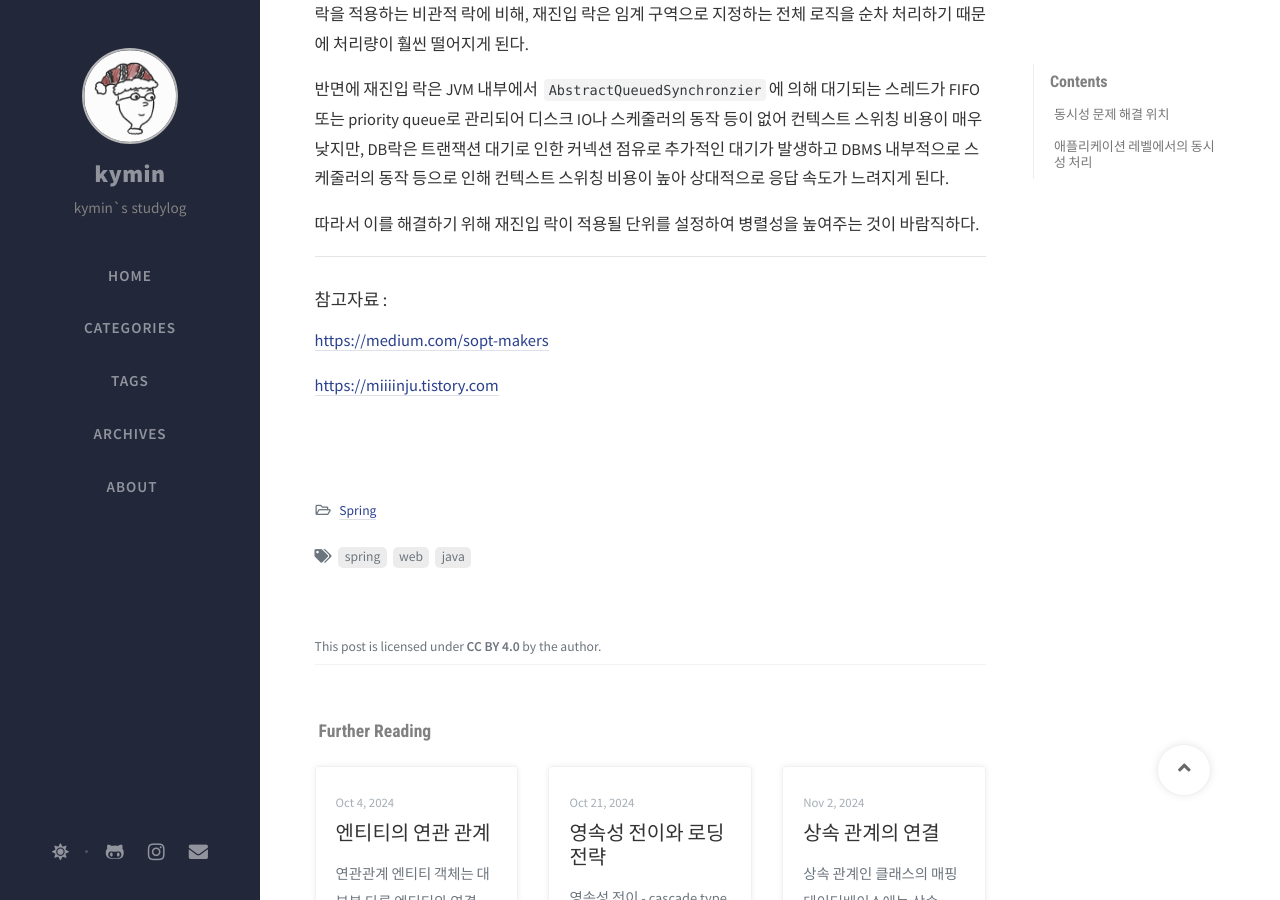
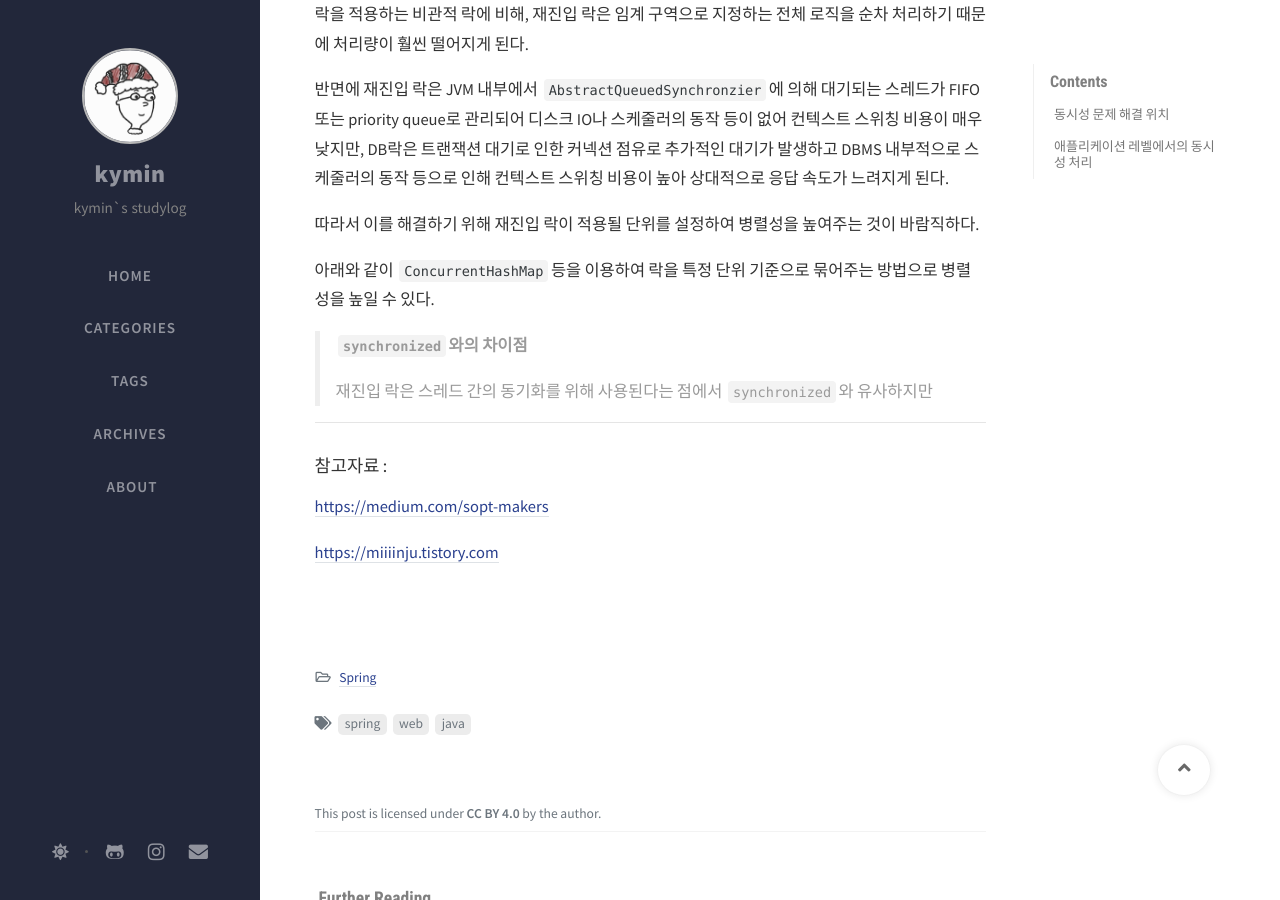
Before and after one commit to Kyoung-M1N/kyoung-M1N.github.io, a Jekyll site: the page built from _posts/spring/2025-12-09-[Spring]concurrency2.md, in a window 1280 px wide and 900 px high, scrolled down 3380 px. Built offline with Jekyll 4.4.1, drawn with Linux system fonts in a browser that asks for light colours; nearby versions of some CDN libraries; comment, search, counter and statistics services are not loaded.

Commit message:
docs: 포스트 수정

```diff
--- a/_posts/spring/2025-12-09-[Spring]concurrency2.md
+++ b/_posts/spring/2025-12-09-[Spring]concurrency2.md
@@ -127,6 +127,14 @@ Spring의 `@Transactional`은 프록시 기반 AOP이므로 외부 클래스에
 
 따라서 이를 해결하기 위해 재진입 락이 적용될 단위를 설정하여 병렬성을 높여주는 것이 바람직하다.
 
+아래와 같이 `ConcurrentHashMap`등을 이용하여 락을 특정 단위 기준으로 묶어주는 방법으로 병렬성을 높일 수 있다.
+
+
+
+> **`synchronized`와의 차이점**
+>
+> 재진입 락은 스레드 간의 동기화를 위해 사용된다는 점에서 `synchronized`와 유사하지만
+
 
 
 
```
